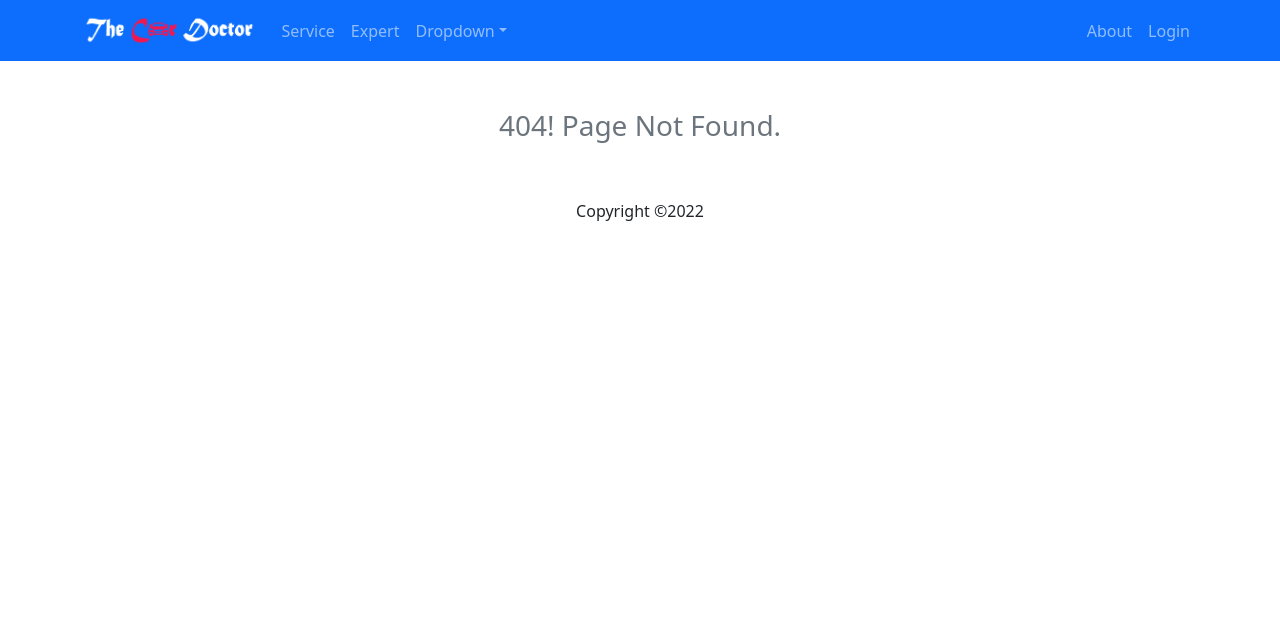
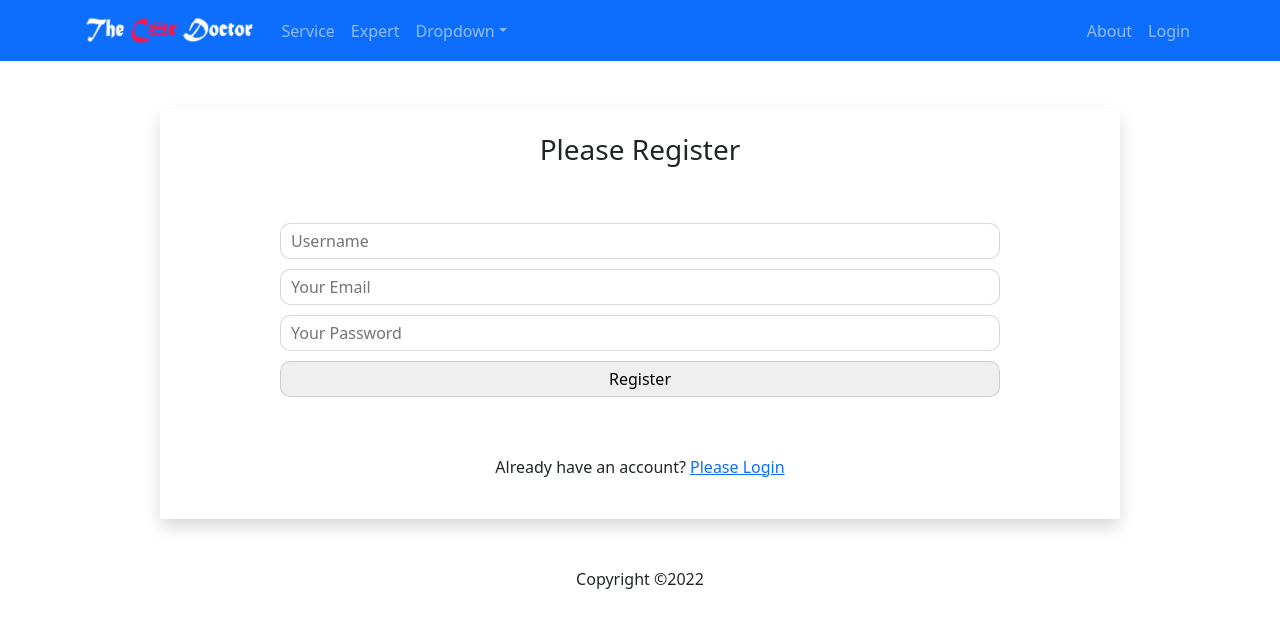
Before and after one commit to asaduzzaman599/car-service-website, a React (Create React App) app: page /register in a window 1280 px wide. Before the commit this address had no page. Shown: the top 628 px of the page. Built offline with nearby package versions, Linux system fonts and the light colour scheme.

Commit message:
register added

```diff
--- a/src/App.js
+++ b/src/App.js
@@ -7,6 +7,7 @@ import Home from './Components/Home/Home/Home';
 import ServiceDetail from './Components/ServiceDetail/ServiceDetail';
 import Login from './Components/Auth/Login/Login';
 import NotFound from './Components/Shared/NotFound/NotFound';
+import Register from './Components/Auth/Register/Register';
 /**
  *
  *
@@ -21,6 +22,7 @@ function App() {
         <Route path='/home' element={<Home></Home>}></Route>
         <Route path='/service/:serviceId' element={<ServiceDetail></ServiceDetail>}></Route>
         <Route path='/login' element={<Login></Login>}></Route>
+        <Route path='/register' element={<Register></Register>}></Route>
         <Route path='/*' element={<NotFound></NotFound>}></Route>
       </Routes>
       <Footer></Footer>
--- a/src/Components/Auth/Login/Login.js
+++ b/src/Components/Auth/Login/Login.js
@@ -1,7 +1,9 @@
 import React, { useRef } from 'react';
 import { Button, Form } from 'react-bootstrap';
+import { useNavigate } from 'react-router-dom';
 
 const Login = () => {
+    const navigate = useNavigate()
     const  emailRef = useRef('')
     const  passwordRef = useRef('')
     const handleForm = (event) =>{
@@ -10,12 +12,12 @@ const Login = () => {
         console.log(emailRef,passwordRef)
     }
     return (
-        <div className='w-50 mx-auto text-start'>
+        <div className='w-50 mx-auto text-start mt-5 shadow rounded p-5'>
             <h3 className='text-center'>Please Login</h3>
             <Form onSubmit={handleForm}>
                 <Form.Group className="mb-3" controlId="formBasicEmail">
                     <Form.Label>Email address</Form.Label>
-                    <Form.Control type="email" ref={emailRef} placeholder="Enter email" />
+                    <Form.Control type="email" className='rounded-pill' ref={emailRef} placeholder="Enter email" />
                     <Form.Text className="text-muted">
                         We'll never share your email with anyone else.
                     </Form.Text>
@@ -23,15 +25,16 @@ const Login = () => {
 
                 <Form.Group className="mb-3" controlId="formBasicPassword">
                     <Form.Label>Password</Form.Label>
-                    <Form.Control ref={passwordRef} type="password" placeholder="Password" />
+                    <Form.Control ref={passwordRef}  className='rounded-pill'  type="password" placeholder="Password" />
                 </Form.Group>
                 <Form.Group className="mb-3" controlId="formBasicCheckbox">
                     <Form.Check type="checkbox" label="Check me out" />
                 </Form.Group>
-                <Button variant="primary" type="submit">
+                <Button variant="primary" type="submit" className='rounded-pill px-4'>
                     Submit
                 </Button>
             </Form>
+                <p>Don't have an account? <Button variant='link' onClick={()=>navigate('/register')}>Regiter Now</Button></p>
         </div>
     );
 };
--- /dev/null
+++ b/src/Components/Auth/Register/Register.css
@@ -0,0 +1,7 @@
+.register-form-container input{
+    margin-bottom: 10px;
+    border: none;
+    border: 1px solid rgba(128, 128, 128, 0.297);
+    border-radius: 10px;
+    padding:  5px 10px;
+}
--- a/src/Components/Auth/Register/Register.js
+++ b/src/Components/Auth/Register/Register.js
@@ -1,9 +1,25 @@
 import React from 'react';
+import { Link } from 'react-router-dom';
+import './Register.css'
+const Register = () => {
+    const handleForm = (event) =>{
+        event.preventDefault()
+        const username = event.target.name.value
+        const email = event.target.email.value
+        const password = event.target.password.value
 
-const Register = () => {
+        console.log(email,password)
+    }
     return (
-        <div>
+        <div onSubmit={handleForm} className='w-75 mx-auto my-5 shadow py-4 register-form-container' >
             <h3>Please Register</h3>
+            <form className='d-flex flex-column w-75 mx-auto py-5'>
+            <input type="text" name='name' placeholder='Username' required/>
+            <input type="email" name="email" id="" placeholder='Your Email' required/>
+            <input type="password" name="password" id="" placeholder='Your Password' required/>
+            <input type="submit" value="Register" />
+            </form>
+            <p>Already have an account? <Link to='/login'>Please Login</Link></p>
         </div>
     );
 };
```
